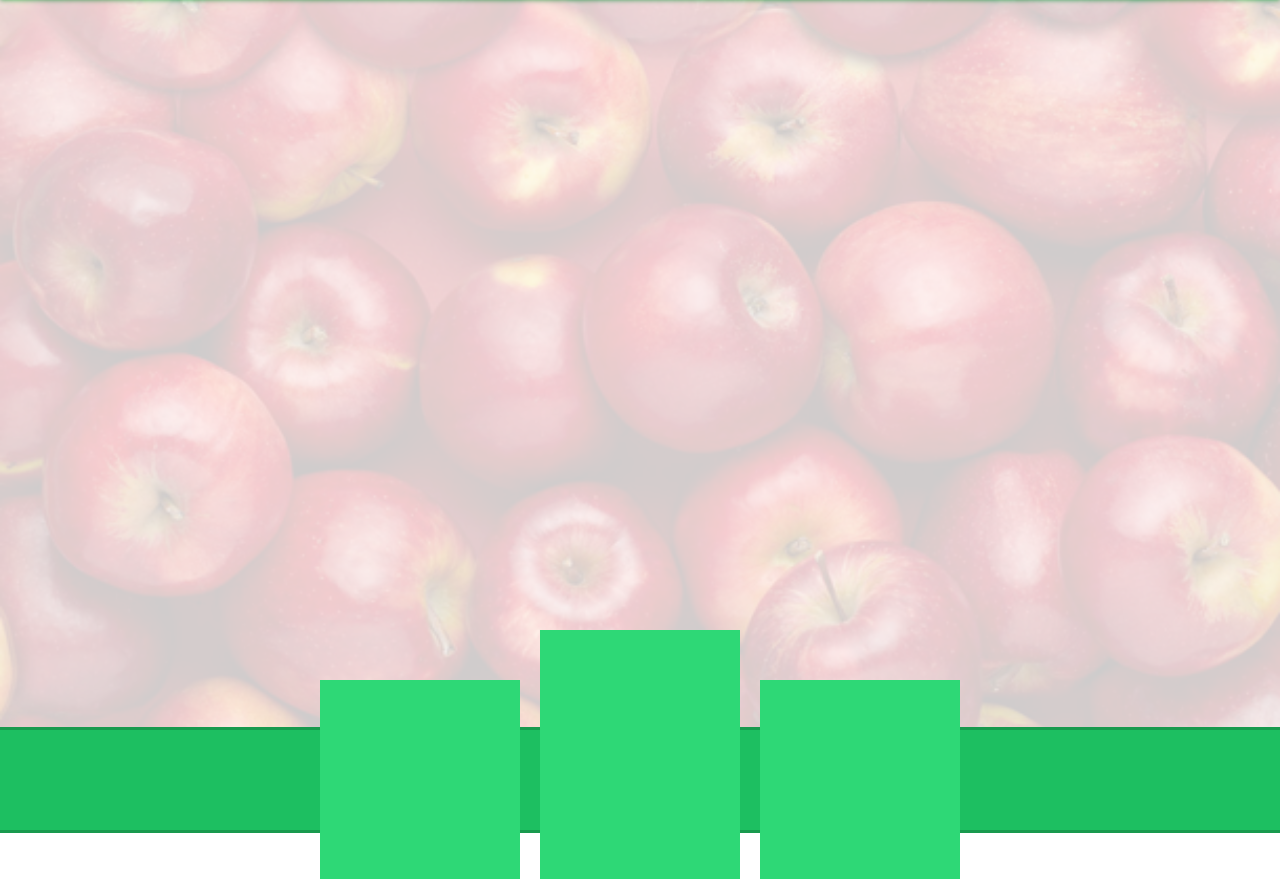
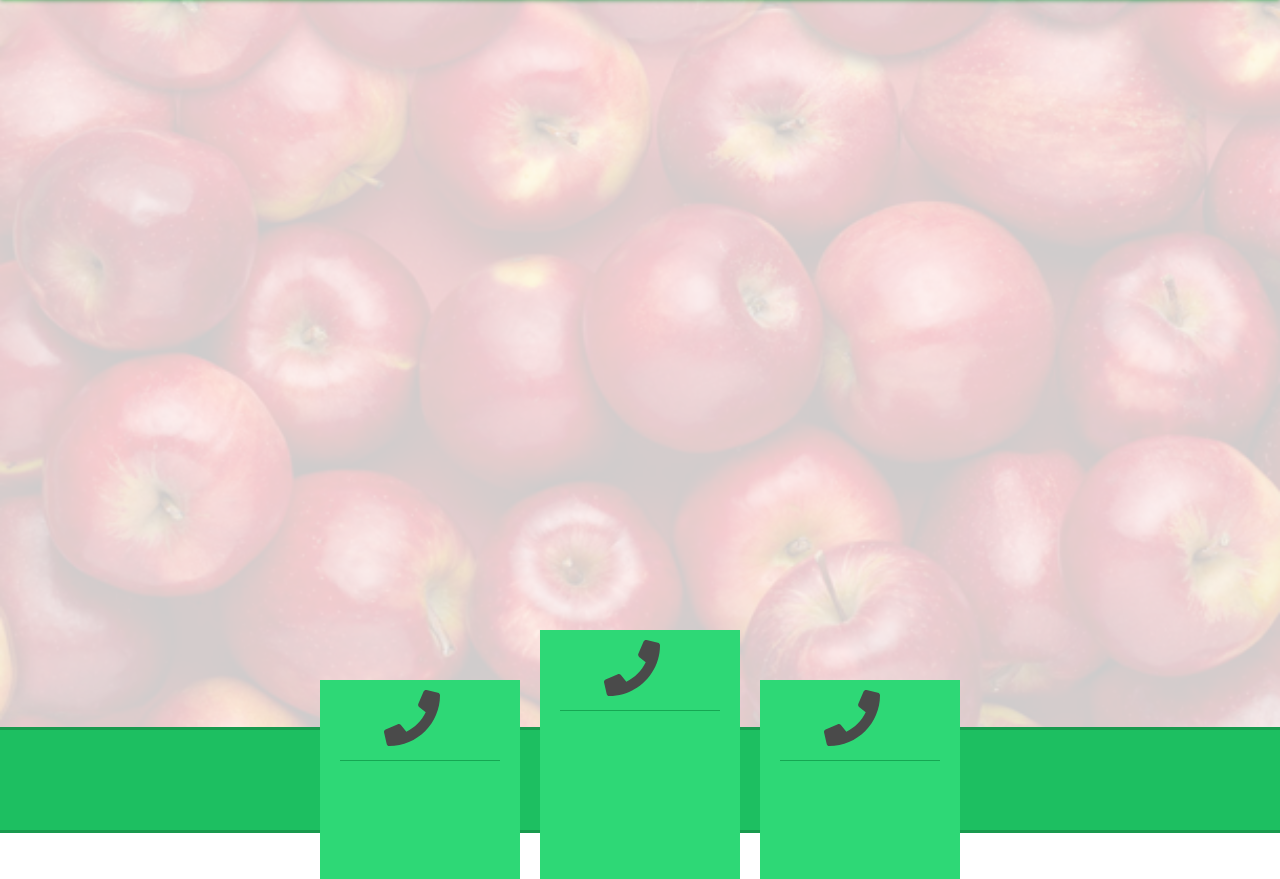
Before and after one commit to 965750/radam, a website: page src/index.html in a window 1280 px wide. Shown: the part 73-952 px from the top of the page. Drawn offline with nearby package versions, Linux system fonts and the light colour scheme.

Commit message:
cards content updated

```diff
--- a/src/index.html
+++ b/src/index.html
@@ -35,9 +35,24 @@
     <main class="firma">
         <article class="cards">
             <div class="cardsCont">
-                <div class="singleCardCont" id="card1"></div>
-                <div class="singleCardCont" id="card2"></div>
-                <div class="singleCardCont" id="card3"></div>
+                <div class="singleCardCont" id="card1">
+                    <div class="singleCardTop">
+                        <i class="fas cardI fa-phone"></i>
+                    </div>
+                    <div class="singleCardBot"></div>
+                </div>
+                <div class="singleCardCont" id="card2">
+                    <div class="singleCardTop">
+                        <i class="fas cardI fa-phone"></i>
+                    </div>
+                    <div class="singleCardBot"></div>
+                </div>
+                <div class="singleCardCont" id="card3">
+                    <div class="singleCardTop">
+                        <i class="fas cardI fa-phone"></i>
+                    </div>
+                    <div class="singleCardBot"></div>
+                </div>
             </div>
         </article>
         <article class="diamondPreCont">
--- a/src/scss/style.scss
+++ b/src/scss/style.scss
@@ -86,6 +86,19 @@ header {
             margin: -50px auto;
             z-index: 5;
             background-color: $zero;
+
+            .singleCardTop {
+                height: 70px;
+                border-bottom: 1px solid $second;
+                width: 80%;
+                margin: 10px auto;
+                .cardI {
+                    font-size: 20px;
+                    color: $textCol;
+                    height: 80%;
+                    width: 90%;
+                }
+            }
         }
         #card2 {
             margin: -100px 0px;
```
Also changed, not shown: src/css/style.css.
